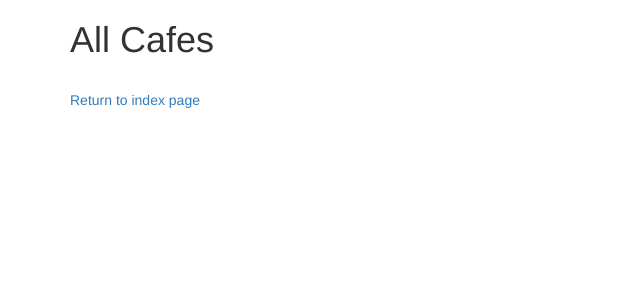
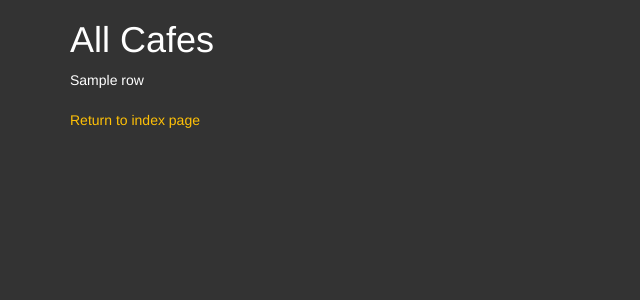
Before and after one commit to ct9233/100DCPY, a Flask app: template 62 - Coffee and WiFi/templates/cafes.html in a window 1280 px wide. Shown: the top 300 px of the page, without its empty margins (0-640 px from the left). Run offline with Flask 2, Linux system fonts and the light colour scheme; the template is opened without the code that fills it: most values are stand-ins (such as "Sample title", 1, 10 or a date in 2020); some libraries are stand-ins or nearby versions.

Commit message:
Links and Cafes Start

```diff
--- a/62 - Coffee and WiFi/main.py
+++ b/62 - Coffee and WiFi/main.py
@@ -42,7 +42,7 @@ def add_cafe():
 
 @app.route('/cafes')
 def cafes():
-    with open('cafe-data.csv', newline='') as csv_file:
+    with open('cafe-data.csv', newline='', encoding="utf8") as csv_file:
         csv_data = csv.reader(csv_file, delimiter=',')
         list_of_rows = []
         for row in csv_data:
--- a/62 - Coffee and WiFi/templates/cafes.html
+++ b/62 - Coffee and WiFi/templates/cafes.html
@@ -1,4 +1,10 @@
 {% extends 'bootstrap/base.html' %}
+
+{% block styles %}
+{{super()}}
+<link rel="stylesheet"
+      href="{{url_for('.static', filename='css/styles.css')}}">
+{% endblock %}
 
 {% block title %}Restaurants{% endblock %}
 
@@ -11,12 +17,14 @@
       <h1>All Cafes</h1>
 
       <table class="table">
-          <!-- This is where you will write the code to render a Bootstrap
-          Table that contains all the information from the
-          cafe-data.csv file. -->
+        {% for row in cafes %}
+        <tr>
+          {{ row }}
+        </tr>
+        {% endfor %}
       </table>
 
-      <p><a href="#">Return to index page</a></p>
+      <p><a href="{{ url_for('home')}}">Return to index page</a></p>
 
     </div>
   </div>
--- a/62 - Coffee and WiFi/templates/index.html
+++ b/62 - Coffee and WiFi/templates/index.html
@@ -15,7 +15,7 @@
     <p class="lead">Want to work in a cafe but need power and wifi?</p>
     <hr class="my-4">
     <p>You've found the right place! Checkout my collection of cafes with data on power socket availability, wifi speed and coffee quality.</p>
-    <a class="btn btn-warning btn-lg" href="#" role="button">Show Me!</a>
+    <a class="btn btn-warning btn-lg" href="{{ url_for('cafes')}}" role="button">Show Me!</a>
   </div>
 </div>
 
```
